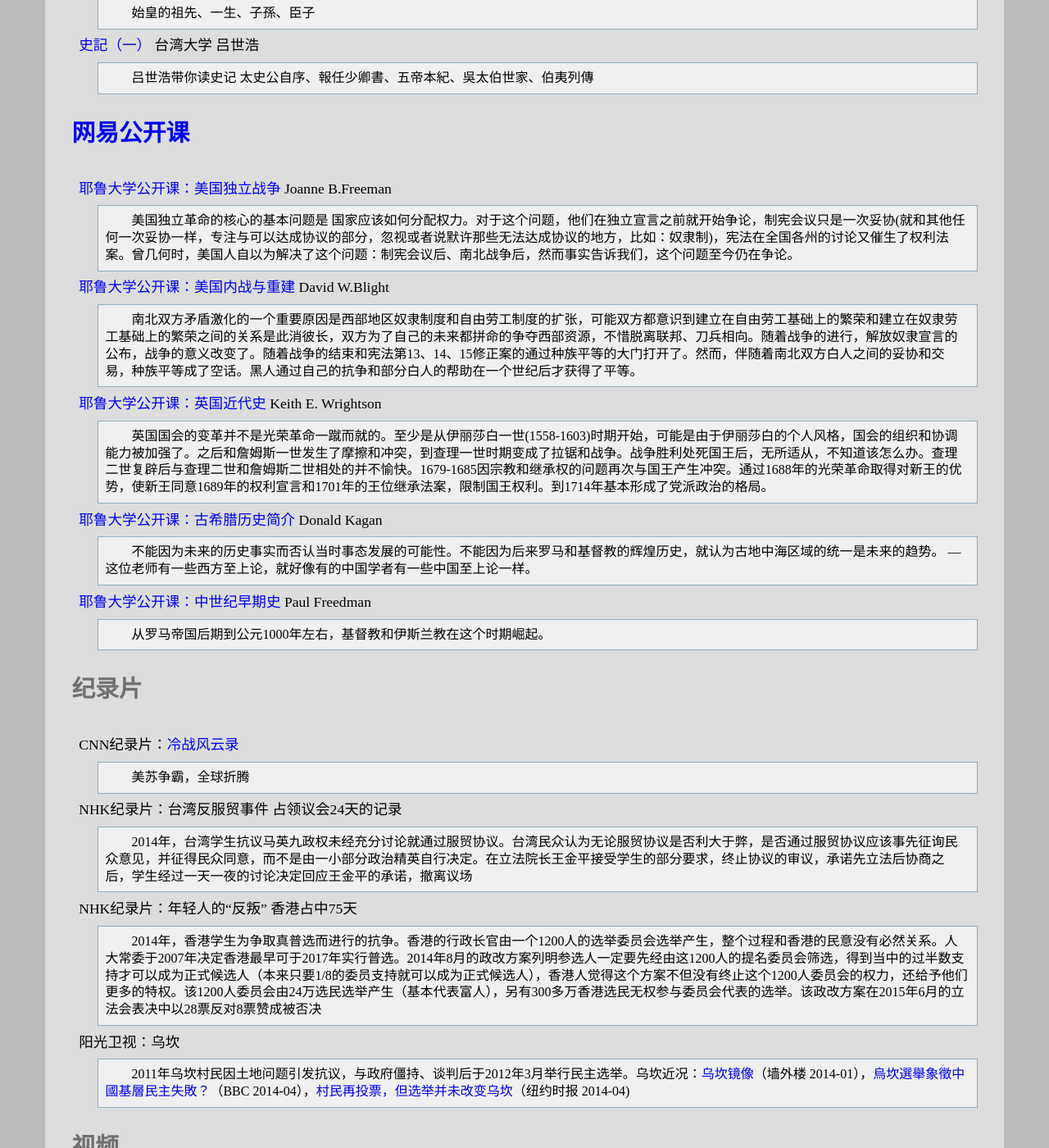
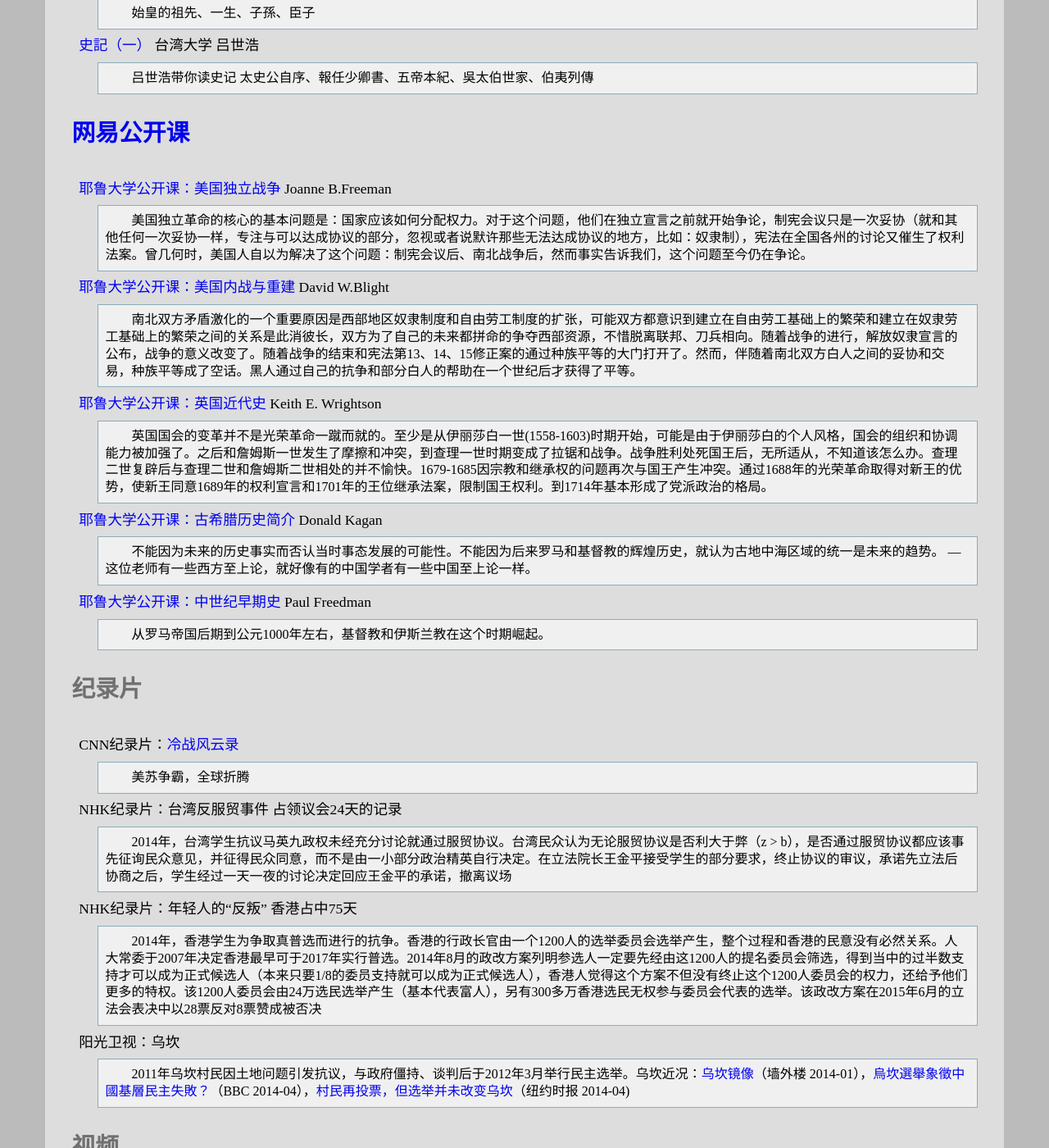
Before and after one commit to leiqin/leiqin.github.io, a Jekyll site: the page built from shoucang/history.markdown, in a window 1280 px wide and 1400 px high, scrolled down 1979 px. Shown: the whole window at 82% size. Built offline with Jekyll 4.4.1, drawn with Linux system fonts in a browser that asks for light colours; comment, search, counter and statistics services are not loaded; some of the changed text lies outside the part shown.

Commit message:
_ 小修改

```diff
--- a/shoucang/history.markdown
+++ b/shoucang/history.markdown
@@ -72,7 +72,7 @@ title: 以史为镜
 ### [网易公开课](http://open.163.com/)
 
 [耶鲁大学公开课：美国独立战争](http://open.163.com/special/opencourse/americanrevolution.html) Joanne B.Freeman
-:	美国独立革命的核心的基本问题是 国家应该如何分配权力。对于这个问题，他们在独立宣言之前就开始争论，制宪会议只是一次妥协(就和其他任何一次妥协一样，专注与可以达成协议的部分，忽视或者说默许那些无法达成协议的地方，比如：奴隶制)，宪法在全国各州的讨论又催生了权利法案。曾几何时，美国人自以为解决了这个问题：制宪会议后、南北战争后，然而事实告诉我们，这个问题至今仍在争论。
+:	美国独立革命的核心的基本问题是：国家应该如何分配权力。对于这个问题，他们在独立宣言之前就开始争论，制宪会议只是一次妥协（就和其他任何一次妥协一样，专注与可以达成协议的部分，忽视或者说默许那些无法达成协议的地方，比如：奴隶制），宪法在全国各州的讨论又催生了权利法案。曾几何时，美国人自以为解决了这个问题：制宪会议后、南北战争后，然而事实告诉我们，这个问题至今仍在争论。
 
 [耶鲁大学公开课：美国内战与重建](http://open.163.com/special/sp/thecivilwarandreconstructionera.html) David W.Blight
 :	南北双方矛盾激化的一个重要原因是西部地区奴隶制度和自由劳工制度的扩张，可能双方都意识到建立在自由劳工基础上的繁荣和建立在奴隶劳工基础上的繁荣之间的关系是此消彼长，双方为了自己的未来都拼命的争夺西部资源，不惜脱离联邦、刀兵相向。随着战争的进行，解放奴隶宣言的公布，战争的意义改变了。随着战争的结束和宪法第13、14、15修正案的通过种族平等的大门打开了。然而，伴随着南北双方白人之间的妥协和交易，种族平等成了空话。黑人通过自己的抗争和部分白人的帮助在一个世纪后才获得了平等。
@@ -92,7 +92,7 @@ CNN纪录片：[冷战风云录](http://movie.douban.com/subject/1864220/)
 :	美苏争霸，全球折腾
 
 NHK纪录片：台湾反服贸事件 占领议会24天的记录
-:	2014年，台湾学生抗议马英九政权未经充分讨论就通过服贸协议。台湾民众认为无论服贸协议是否利大于弊，是否通过服贸协议应该事先征询民众意见，并征得民众同意，而不是由一小部分政治精英自行决定。在立法院长王金平接受学生的部分要求，终止协议的审议，承诺先立法后协商之后，学生经过一天一夜的讨论决定回应王金平的承诺，撤离议场
+:	2014年，台湾学生抗议马英九政权未经充分讨论就通过服贸协议。台湾民众认为无论服贸协议是否利大于弊（z > b），是否通过服贸协议都应该事先征询民众意见，并征得民众同意，而不是由一小部分政治精英自行决定。在立法院长王金平接受学生的部分要求，终止协议的审议，承诺先立法后协商之后，学生经过一天一夜的讨论决定回应王金平的承诺，撤离议场
 
 NHK纪录片：年轻人的“反叛” 香港占中75天
 :	2014年，香港学生为争取真普选而进行的抗争。香港的行政长官由一个1200人的选举委员会选举产生，整个过程和香港的民意没有必然关系。人大常委于2007年决定香港最早可于2017年实行普选。2014年8月的政改方案列明参选人一定要先经由这1200人的提名委员会筛选，得到当中的过半数支持才可以成为正式候选人（本来只要1/8的委员支持就可以成为正式候选人），香港人觉得这个方案不但没有终止这个1200人委员会的权力，还给予他们更多的特权。该1200人委员会由24万选民选举产生（基本代表富人），另有300多万香港选民无权参与委员会代表的选举。该政改方案在2015年6月的立法会表决中以28票反对8票赞成被否决
```
Also changed, not shown: other parts of shoucang/history.markdown (+1 -1 lines).
